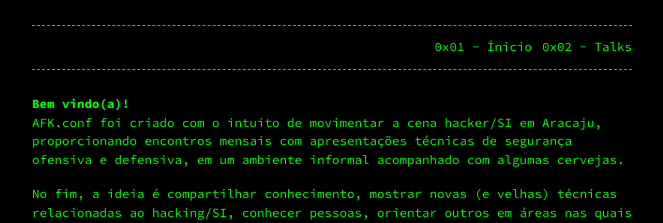
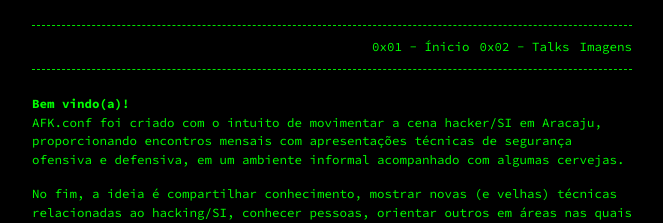
Before and after one commit to AFKConference/afkconference.github.io, a Jekyll site: the page built from index.md, in a window 1280 px wide. Shown: the top 223 px of the page, without its empty margins (308-971 px from the left). Built offline with Jekyll 4.4.1, drawn with Linux system fonts in a browser that asks for light colours.

Commit message:
Update _config.yml

```diff
--- a/_config.yml
+++ b/_config.yml
@@ -5,7 +5,7 @@
 header_pages:
    - index.md
    - talks.md
-   - images.md
+   - images.liquid
 
 footer: '<a href="http://phrack.org">phrack.org</a> | <a href="https://www.h2hc.com.br/h2hc/pt/evento">H2HC</a> | <a href="https://nullbyte-con.org/">NullByte</a> | <a href="https://www.x33fcon.com/#!about.md">x33fcon</a> | <a href="https://defcon.org/html/links/dc-faq/dc-faq.html">DEFCON</a>'
 
```
